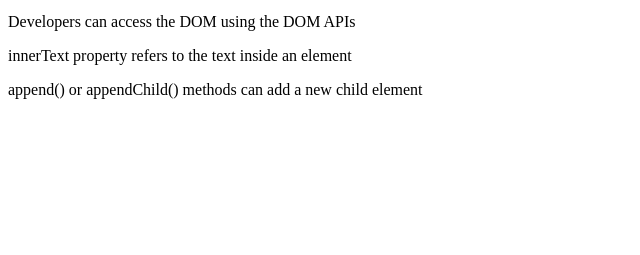
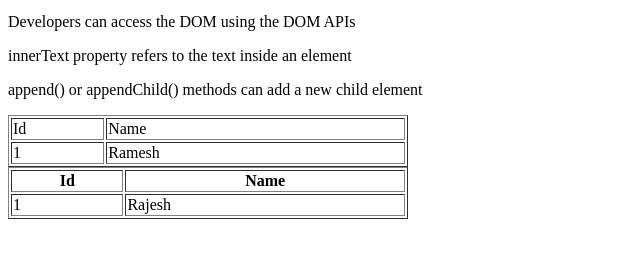
Before and after one commit to wiggnash/frontend_javascript_2_practise, a plain HTML site: page javascript_practise/DOM_understanding/index.html in a window 1280 px wide. Shown: the part 101-356 px from the top of the page, without its empty margins (0-640 px from the left). Drawn offline with Linux system fonts and the light colour scheme.

Commit message:
completed dom

```diff
--- a/javascript_practise/DOM_understanding/index.js
+++ b/javascript_practise/DOM_understanding/index.js
@@ -30,7 +30,74 @@ function addNewFact(factText){
 addNewFact("innerText property refers to the text inside an element");
 addNewFact("append() or appendChild() methods can add a new child element");
 
-// =========== OVERWRITING ELEMENTS ( REPLACING THE EXISTING ELEMENT )===========
+// =========== OVERWRITING ELEMENTS ( REPLACING THE EXISTING ELEMENT ) ===========
+/**
+ * innerHTML
+ */
+
+const factsList = document.getElementsByTagName("facts-list");
+factsList.innerText = "<p>we are adding something </p><p>this is the second item in the list</p>"
+// const firstElementH1Element = h1Element[0];
+// console.log(firstElementH1Element);
+// console.log(firstElementH1Element.innerText);
+
+// ============== CREATING MULTIPLE DOM ELEMENTS ============
 /**
  *
  */
+
+const tableElementDiv = document.getElementById("table-div")
+console.log(tableElementDiv);
+tableElementDiv.innerHTML = `
+<table border="1" width="400px">
+<thead>
+    <tr>
+        <td>Id</td>
+        <td>Name</td>
+    </tr>
+</thead>
+<tbody>
+    <tr>
+        <td>1</td>
+    <td>Ramesh</td>
+    </tr>
+</tbody>
+</table>
+
+`
+
+// creating table with a function
+
+
+function loadTable() {
+    // Create <table> element with styles
+    let table = document.createElement("table");
+    table.setAttribute("border", "solid");
+    table.setAttribute("width", "400px");
+    // Create header row and append it to the <table> element
+    let thead = document.createElement("thead");
+    thead.innerHTML = `
+
+      <tr>
+          <th>Id</th>
+          <th>Name</th>
+      </tr>
+
+    `;
+    table.append(thead);
+    // Create body element
+    let tbody = document.createElement("tbody");
+    // Create a table row and append it to the body
+    let tRow = document.createElement("tr");
+    tRow.innerHTML = `
+      <td>1</td>
+      <td>Rajesh</td>
+    `;
+    // Append <tr> element to <tbody>
+    tbody.appendChild(tRow);
+    // Append <tbody> element to <table>
+    table.appendChild(tbody);
+    // Set newly created <table> element inside the div container
+    document.getElementById("table-div").append(table);
+  }
+  loadTable()
```
Also changed, not shown: javascript_practise/DOM_understanding/index.html (+0 -1 lines).
